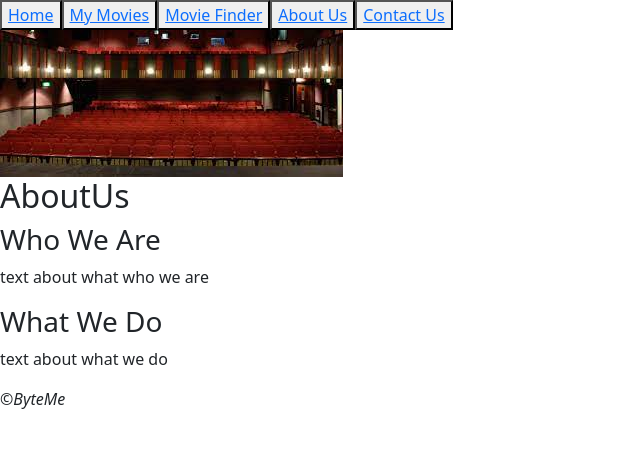
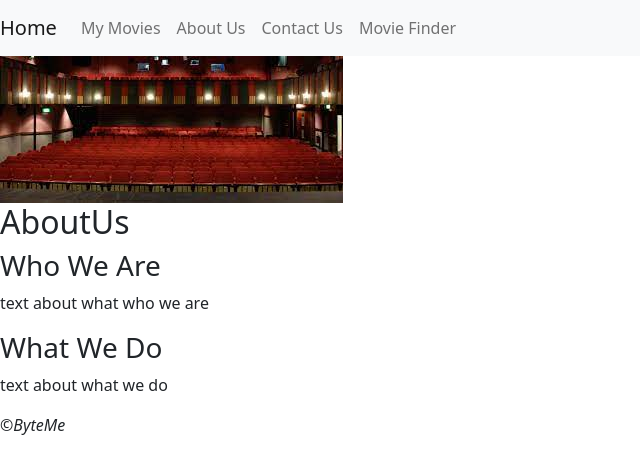
Before and after one commit to HaarismoghalQA/MovieHackathon, a React (Create React App) app in the folder hackathon-cinema/: page /AboutUs in a window 1280 px wide. Shown: the top 474 px of the page, without its empty margins (0-640 px from the left). Built offline with nearby package versions, Linux system fonts and the light colour scheme.

Commit message:
AM: added bootstrap

```diff
--- a/hackathon-cinema/src/App.js
+++ b/hackathon-cinema/src/App.js
@@ -5,7 +5,7 @@ import 'bootstrap/dist/css/bootstrap.min.css';
 import Aboutus from './components/Aboutus';
 import ContactUsPage from './components/contact';
 import { BrowserRouter, Route } from "react-router-dom";
-import Nav from './components/Navbar';
+import NavBar from './components/Navbar';
 import MyMovie from './components/MyMovie';
 import MovieFinder from './components/moviefinder';
 import LandingPage from './components/Landing';
@@ -14,13 +14,13 @@ function App() {
   return (
     <div>
       <BrowserRouter>
-        <Nav />
+        <NavBar />
 
         <Route path="/" exact>
           <LandingPage/>
         </Route>
 
-        <Route path="/MyMovie">
+        <Route path="/MyMovies">
           <MyMovie />
         </Route>
 
--- a/hackathon-cinema/src/components/MyMovie.jsx
+++ b/hackathon-cinema/src/components/MyMovie.jsx
@@ -25,7 +25,7 @@ const MyMovie = () => {
     // axios.*request type*(url)
     useEffect(() => {
         getData();
-    }, );
+    } );
 
     //const filmTitle = "detective+pikachu";
     const getData = () => {
--- a/hackathon-cinema/src/components/Navbar.jsx
+++ b/hackathon-cinema/src/components/Navbar.jsx
@@ -1,32 +1,17 @@
-import { Link } from "react-router-dom";
+import { Navbar, Nav } from "react-bootstrap";
 
-
-const Nav = () => {
+const NavBar = () => {
     return (
-        <div>
-            <button><Link to="/">Home</Link>
-            </button>
-
-            <button>
-                <Link to="/MyMovie">My Movies</Link>
-            </button>
-
-            <button>
-                <Link to="/FindMovie">Movie Finder</Link>
-            </button>
-
-
-            <button>
-                <Link to="/AboutUs">About Us</Link>
-            </button>
-
-            <button>
-                <Link to="/ContactUs">Contact Us</Link>
-            </button>
-
-
-        </div>
+    <Navbar expand="lg" variant="light" bg="light">
+        <Navbar.Brand href="/">Home</Navbar.Brand>
+        <Nav>
+            <Nav.Link href="/MyMovies">My Movies</Nav.Link>
+            <Nav.Link href="/AboutUs"> About Us</Nav.Link>
+            <Nav.Link href="/ContactUs"> Contact Us</Nav.Link>
+            <Nav.Link href="/FindMovie"> Movie Finder</Nav.Link>
+        </Nav>
+    </Navbar>
     );
 }
 
-export default Nav;
+export default NavBar;
--- a/hackathon-cinema/src/components/contact.jsx
+++ b/hackathon-cinema/src/components/contact.jsx
@@ -7,7 +7,10 @@ const ContactUsPage = () => {
 
     const handleSubmit = (e) => {
          e.preventDefault();
-         alert('Thanks for Feedback.')
+         alert('Thanks for Feedback.');
+         e.target[0].value = "";
+         e.target[1].value = "";
+         e.target[2].value = "";
        }
 
     const handleChange = (e) => {
--- a/hackathon-cinema/src/components/moviefinder.jsx
+++ b/hackathon-cinema/src/components/moviefinder.jsx
@@ -16,7 +16,7 @@ const MovieFinder = () => {
 
 		let url = `http://www.omdbapi.com/?apikey=${encodeURIComponent(apiKey) }&t=${encodeURIComponent(movieTitle)}`
 
-		if (plot == "Full") {
+		if (plot === "Full") {
 			url += "&plot=full"
 		}
 
@@ -25,13 +25,13 @@ const MovieFinder = () => {
 		}
 
 		axios.get(url).then((resp)=> {
-			if (resp.data.Response == "False"){
+			if (resp.data.Response === "False"){
 				setOutput((<p>Movie Not Found</p>));
 			}else{
 				setOutput((
 					<div>
 						<MovieCard movie={resp.data}/>
-						<button type="button" onClick={()=>{axios.post("http://5.226.143.166:9456/api/film", resp.data).then((resp)=> setOutput(<h2>Saved Movie</h2>))}}>Save Movie</button>
+						<button variant="secondary" type="button" onClick={()=>{axios.post("http://5.226.143.166:9456/api/film", resp.data).then((resp)=> setOutput(<h2>Saved Movie</h2>))}}>Save Movie</button>
 					</div>))
 			}
 		}).catch((error) => {
```
Also changed, not shown: hackathon-cinema/src/components/Aboutus.jsx (+1 -1 lines).
